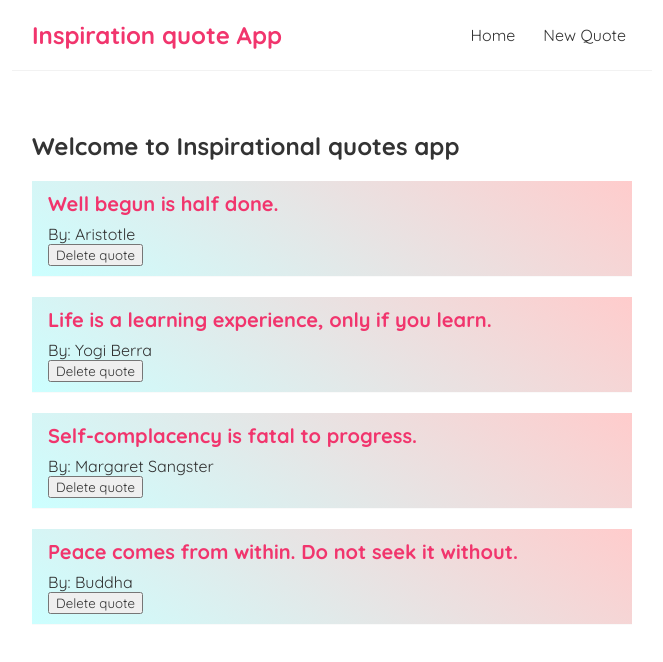
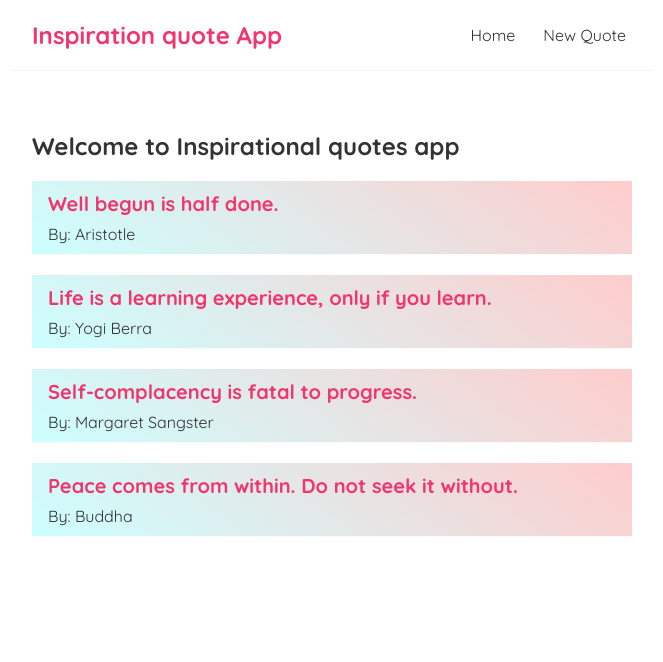
Before and after one commit to krishna-thapa/quote-react-web-app, a React (Create React App) app: page / in a window 1280 px wide. Shown: the top 662 px of the page, without its empty margins (308-971 px from the left). Built offline with nearby package versions, Linux system fonts and the light colour scheme; data requests are answered from the project's data file.

Commit message:
Quotes are added

```diff
--- a/src/components/Home.js
+++ b/src/components/Home.js
@@ -1,40 +1,23 @@
-import { useState } from "react";
+import { useState, useEffect } from "react";
 import QuoteList from "./QuoteList";
 
 const Home = () => {
-  const [quotes, setQuotes] = useState([
-    {
-      id: 1,
-      text: "Well begun is half done.",
-      author: "Aristotle"
-    },
-    {
-      id: 2,
-      text: "Life is a learning experience, only if you learn.",
-      author: "Yogi Berra"
-    },
-    {
-      id: 3,
-      text: "Self-complacency is fatal to progress.",
-      author: "Margaret Sangster"
-    },
-    {
-      id: 4,
-      text: "Peace comes from within. Do not seek it without.",
-      author: "Buddha"
-    }
-  ]);
+  const [quotes, setQuotes] = useState(null);
 
-  const handleDelete = (id) => {
-    const newQuotes = quotes.filter(quote => quote.id !== id);
-    setQuotes(newQuotes);
-  }
+  useEffect(() => {
+    fetch('http://localhost:8000/quotes')
+      .then(response => {
+        return response.json();
+      })
+      .then((data) => {
+        setQuotes(data);
+      })
+  }, []);
 
   return (
     <div className="home">
-      <QuoteList quotes = { quotes }
-        title = "Welcome to Inspirational quotes app"
-        handleDelete = { handleDelete } />
+      { quotes && <QuoteList quotes = { quotes }
+        title = "Welcome to Inspirational quotes app" /> }
     </div>
    );
 }
--- a/src/components/QuoteList.js
+++ b/src/components/QuoteList.js
@@ -1,4 +1,4 @@
-const QuoteList = ({quotes, title, handleDelete}) => {
+const QuoteList = ({quotes, title }) => {
 
   return (
     <div className="quote-list">
@@ -7,7 +7,6 @@ const QuoteList = ({quotes, title, handleDelete}) => {
         <div className="quote-preview" key={ quote.id }>
           <h2>{ quote.text }</h2>
           <p>By: { quote.author }</p>
-          <button onClick={() => handleDelete(quote.id)}>Delete quote</button>
         </div>
       ))}
     </div>
```
